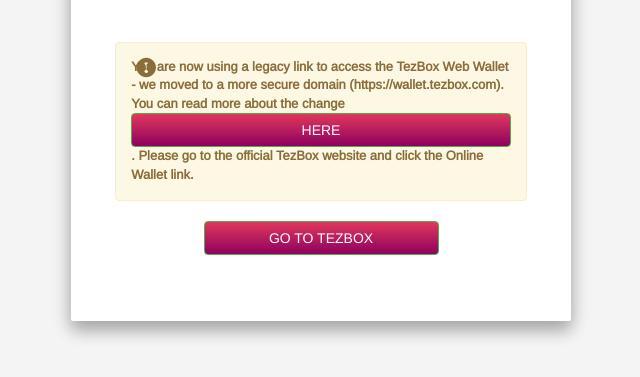
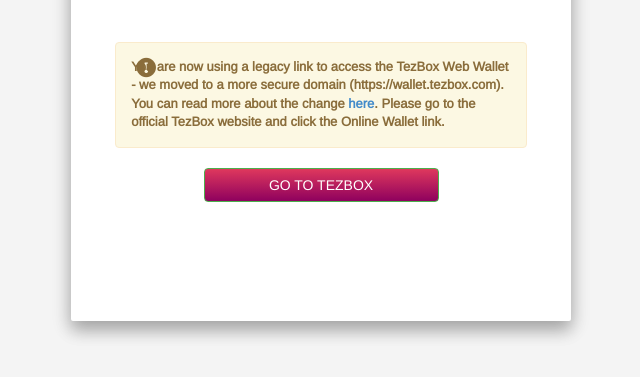
Before and after one commit to tezbox/tezbox.github.io, a website with bundled scripts: page wallet/index.html at #!/new in a window 1280 px wide. Shown: the part 259-636 px from the top of the page, without its empty margins (319-959 px from the left). Built offline with nearby package versions, Linux system fonts and the light colour scheme.

Commit message:
Remove button styles from article link

```diff
--- a/wallet/app/views/new.html
+++ b/wallet/app/views/new.html
@@ -12,7 +12,7 @@
       </div>
       <div class="row">
           <div class="col-md-10 col-md-offset-1">
-            <p class="alert alert-warning"><i class="leftIcon fas fa-exclamation-circle"></i><strong>You are now using a legacy link to access the TezBox Web Wallet - we moved to a more secure domain (https://wallet.tezbox.com). You can read more about the change <a href="https://medium.com/@officialtezbox/new-web-wallet-domain-967fd4f41df1" target="_blank" class="btn btn-success btn-block">here</a>. Please go to the official TezBox website and click the Online Wallet link.</strong></p>
+            <p class="alert alert-warning"><i class="leftIcon fas fa-exclamation-circle"></i><strong>You are now using a legacy link to access the TezBox Web Wallet - we moved to a more secure domain (https://wallet.tezbox.com). You can read more about the change <a href="https://medium.com/@officialtezbox/new-web-wallet-domain-967fd4f41df1" target="_blank">here</a>. Please go to the official TezBox website and click the Online Wallet link.</strong></p>
           </div>
           <div class="col-md-6 col-md-offset-3">
             <a href="https://tezbox.com" class="btn btn-success btn-block">Go to TezBox</a>
```
